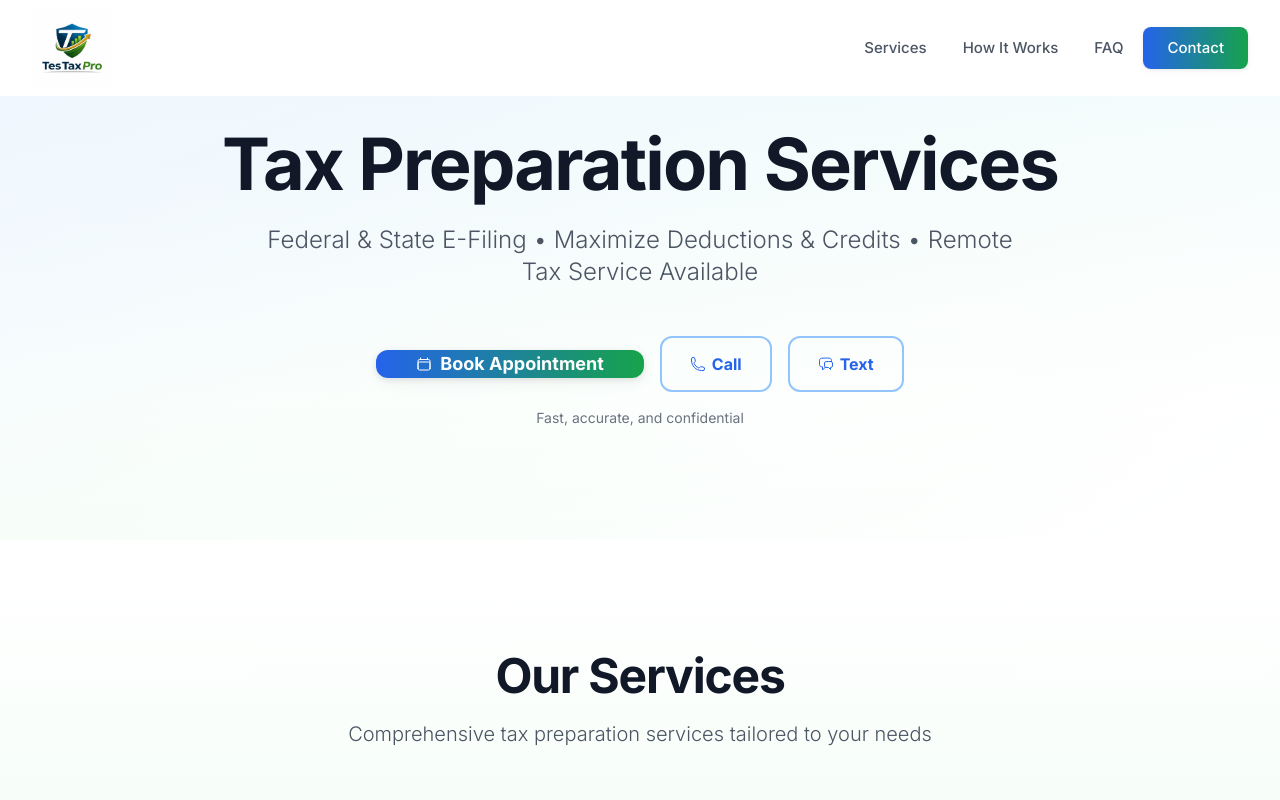
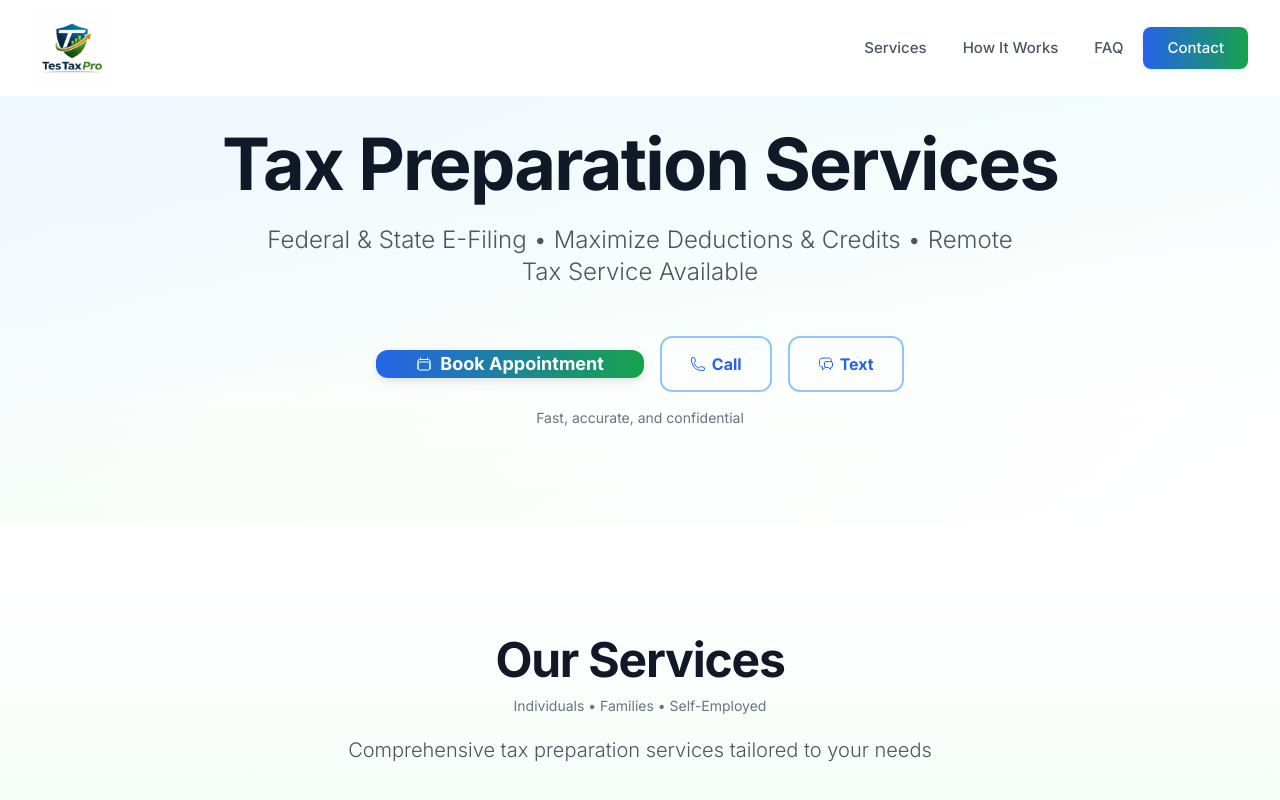
Before and after one commit to tus29603/testaxpro, a Next.js app: page / in a window 1280 px wide. Shown: the top 800 px of the page. Built offline with nearby package versions, Linux system fonts and the light colour scheme.

Commit message:
content detail added

```diff
--- a/components/Hero.tsx
+++ b/components/Hero.tsx
@@ -24,7 +24,7 @@ const Hero = () => {
 
   return (
     <>
-      <section id="hero" className="pt-32 pb-20 md:pt-38 md:pb-28 bg-gradient-to-br from-primary-50 via-accent-50/30 to-white">
+      <section id="hero" className="pt-32 pb-16 md:pt-38 md:pb-24 bg-gradient-to-br from-primary-50 via-accent-50/30 to-white">
         <div className="max-w-7xl mx-auto container-padding">
           <div className="max-w-4xl mx-auto text-center">
             <h1 className="text-5xl md:text-6xl lg:text-7xl font-bold text-gray-900 mb-6 leading-[1.1] tracking-tight">
--- a/components/Services.tsx
+++ b/components/Services.tsx
@@ -24,9 +24,12 @@ const Services = () => {
     <section id="services" className="section-padding bg-gradient-to-b from-white via-accent-50/20 to-white">
       <div className="max-w-7xl mx-auto container-padding">
         <div className="text-center mb-16 md:mb-20">
-          <h2 className="text-4xl md:text-5xl font-bold text-gray-900 mb-5 tracking-tight">
+          <h2 className="text-4xl md:text-5xl font-bold text-gray-900 mb-3 tracking-tight">
             Our Services
           </h2>
+          <p className="text-sm text-gray-500 mb-5">
+            Individuals • Families • Self-Employed
+          </p>
           <p className="text-xl text-gray-600 max-w-2xl mx-auto font-light">
             Comprehensive tax preparation services tailored to your needs
           </p>
```
